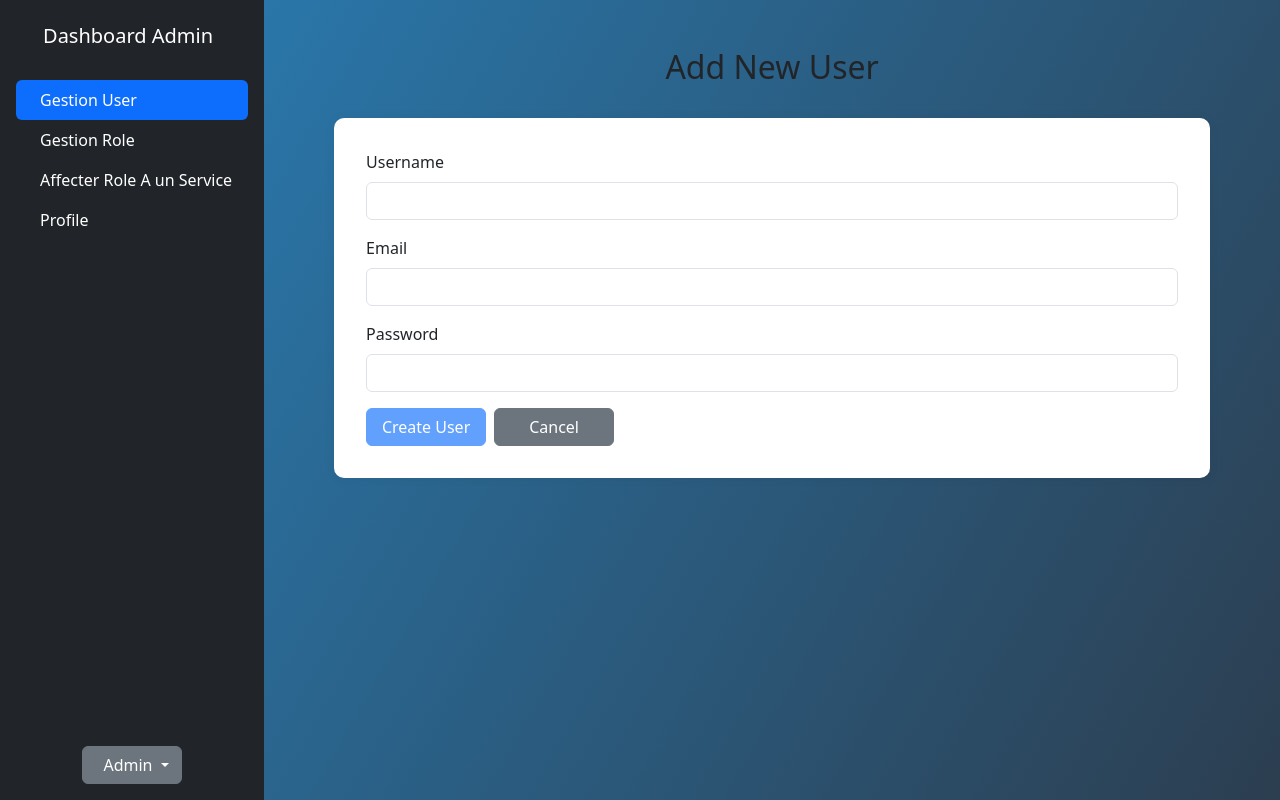
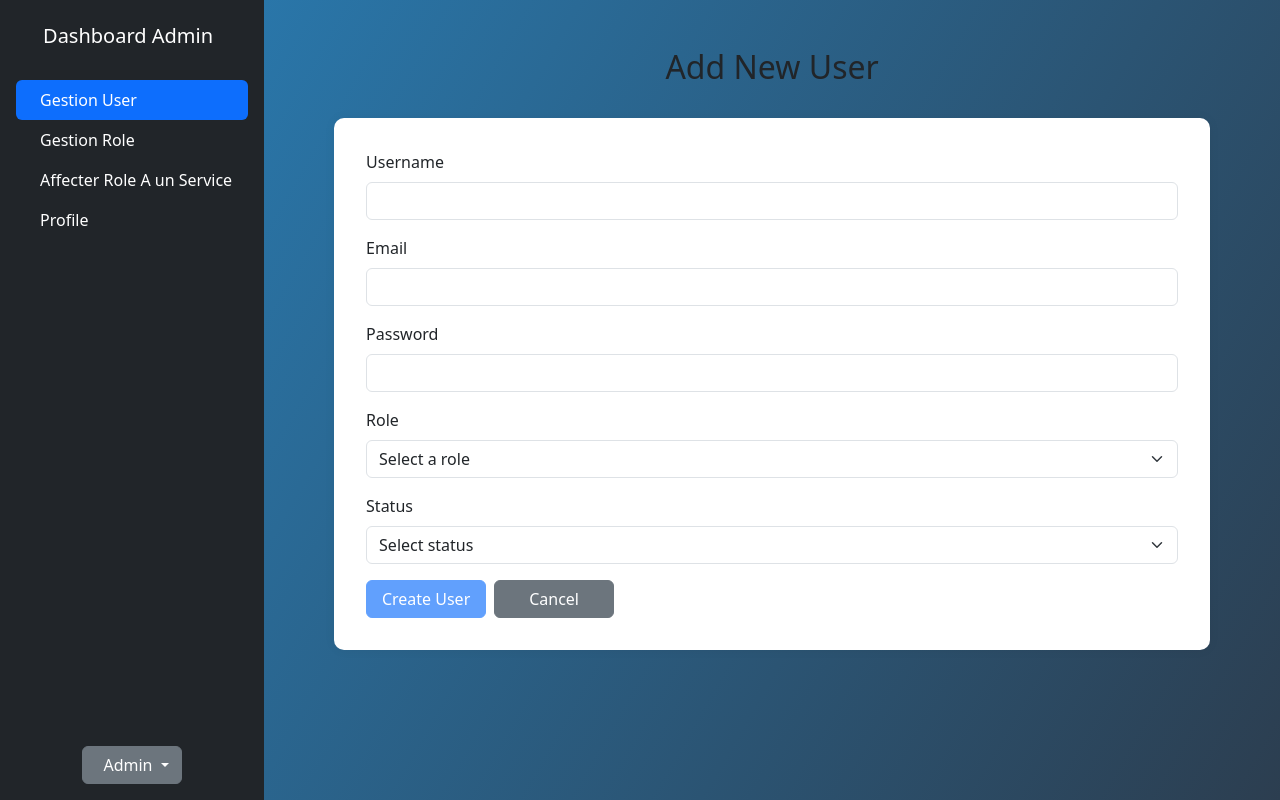
Before and after one commit to hatimSa/Projet-SDR, an Angular app in the folder frontend/: page /admin/users/add in a window 1280 px wide. Built offline with nearby package versions, Linux system fonts and the light colour scheme.

Commit message:
Added missing fields

```diff
--- a/frontend/src/app/components/admin/user-add/user-add.component.html
+++ b/frontend/src/app/components/admin/user-add/user-add.component.html
@@ -2,6 +2,7 @@
   <h2>{{ userId ? 'Edit User' : 'Add New User' }}</h2>
 
   <form [formGroup]="userForm" (ngSubmit)="onSubmit()">
+    <!-- Username -->
     <div class="mb-3">
       <label for="username" class="form-label">Username</label>
       <input id="username" class="form-control" formControlName="username" />
@@ -13,6 +14,7 @@
       </div>
     </div>
 
+    <!-- Email -->
     <div class="mb-3">
       <label for="email" class="form-label">Email</label>
       <input id="email" class="form-control" formControlName="email" />
@@ -21,6 +23,7 @@
       </div>
     </div>
 
+    <!-- Password -->
     <div class="mb-3" *ngIf="!userId">
       <label for="password" class="form-label">Password</label>
       <input id="password" type="password" class="form-control" formControlName="password" />
@@ -32,6 +35,33 @@
       </div>
     </div>
 
+    <!-- Role -->
+    <div class="mb-3">
+      <label for="role" class="form-label">Role</label>
+      <select id="role" class="form-select" formControlName="role">
+        <option value="" disabled>Select a role</option>
+        <option value="USER">User</option>
+        <option value="ADMIN">Admin</option>
+      </select>
+      <div *ngIf="userForm.get('role')?.invalid && userForm.get('role')?.touched" class="text-danger">
+        Role is required.
+      </div>
+    </div>
+
+    <!-- Active Status -->
+    <div class="mb-3">
+      <label for="active" class="form-label">Status</label>
+      <select id="active" class="form-select" formControlName="active">
+        <option value="" disabled>Select status</option>
+        <option value="ACTIVE">Active</option>
+        <option value="INACTIVE">Inactive</option>
+      </select>
+      <div *ngIf="userForm.get('active')?.invalid && userForm.get('active')?.touched" class="text-danger">
+        Status is required.
+      </div>
+    </div>
+
+    <!-- Buttons -->
     <button class="btn btn-primary" type="submit" [disabled]="userForm.invalid">
       {{ userId ? 'Update' : 'Create' }} User
     </button>
--- a/frontend/src/app/components/admin/user-add/user-add.component.ts
+++ b/frontend/src/app/components/admin/user-add/user-add.component.ts
@@ -24,7 +24,9 @@ export class UserAddComponent {
     this.userForm = this.fb.group({
       username: ['', Validators.required],
       email: ['', [Validators.required, Validators.email]],
-      password: ['', Validators.required]
+      password: ['', Validators.required],
+      role: ['', Validators.required],
+      active: ['', Validators.required]
     });
     console.log(this.userForm); // Vérifier la création du formulaire
   }
```
